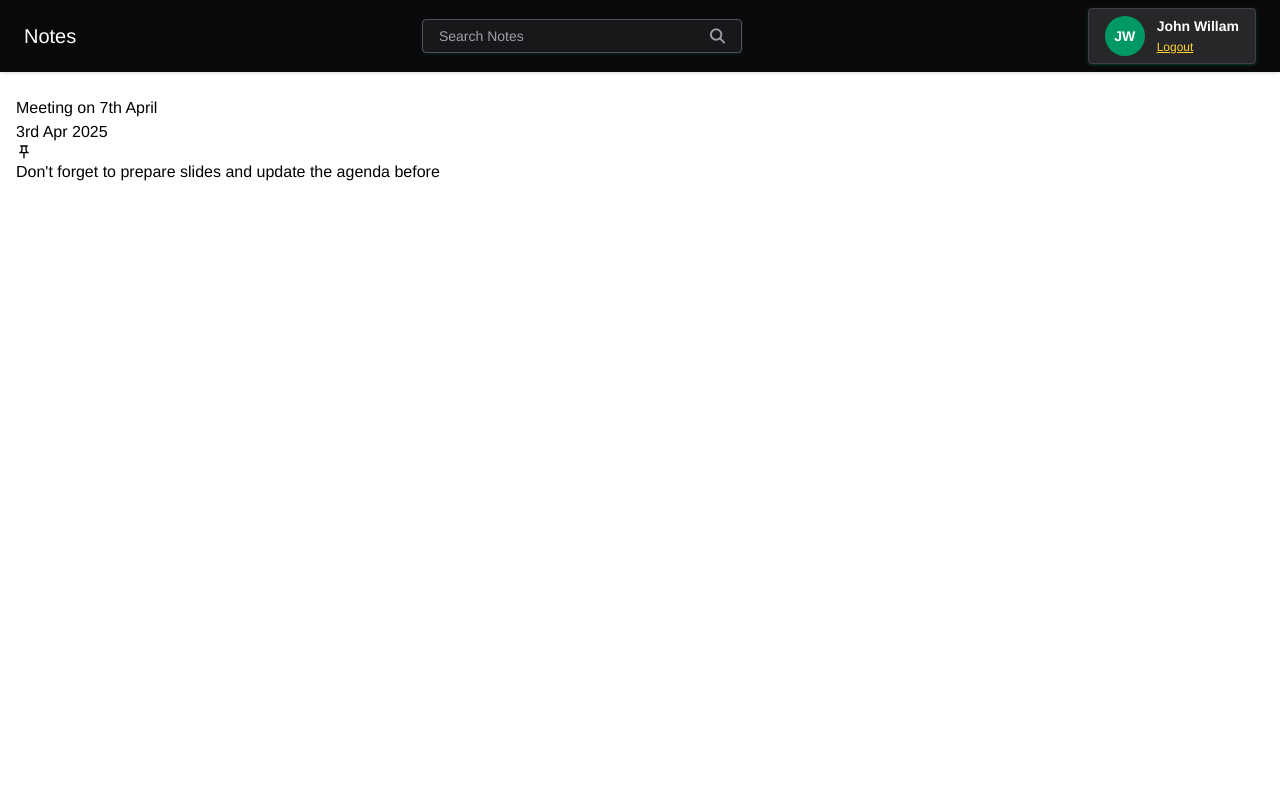
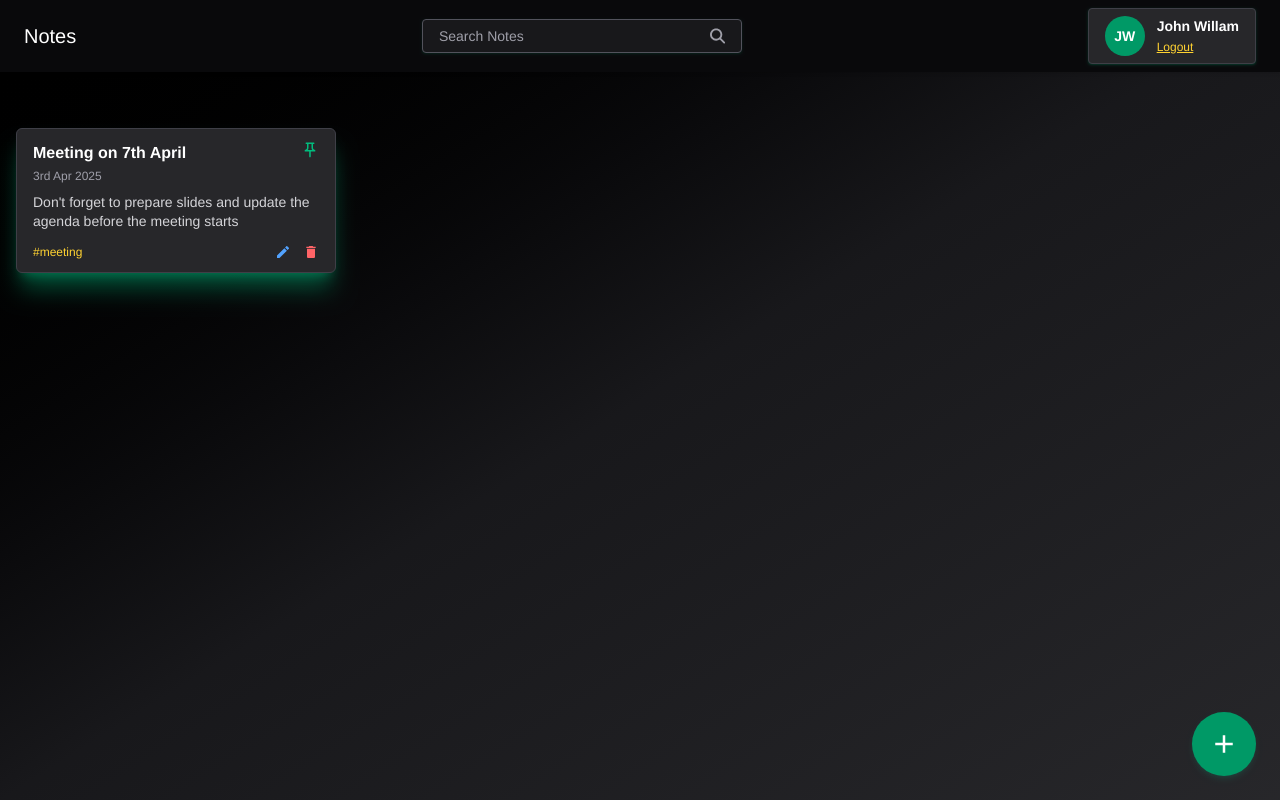
Before and after one commit to VRAJESH-31/notes-app, a React (Vite) app in the folder frontend/: page /dashboard in a window 1280 px wide. Built offline with nearby package versions, Linux system fonts and the light colour scheme.

Commit message:
added frontend updates

```diff
--- a/frontend/src/components/NoteCard.jsx
+++ b/frontend/src/components/NoteCard.jsx
@@ -1,19 +1,43 @@
-import React from 'react'
-import {MdOutlinePushPin} from "react-icons/md";
+import React from 'react';
+import { MdOutlinePushPin, MdCreate, MdDelete } from 'react-icons/md';
 
-const NoteCard = ({ title, date, content, tags, isPinned, onEdit, onDelete, onPinNote, }) => {
+const NoteCard = ({ title, date, content, tags, isPinned, onEdit, onDelete, onPinNote }) => {
     return (
-        <div>
-            <div className="">
-                <div className="">
-                    <h6 className="">{title}</h6>
-                    <span className="">{date}</span>
+        <div className="w-80 bg-zinc-800 border border-zinc-700 rounded-md shadow-xl shadow-emerald-500/40 px-4 py-3 text-white text-sm">
+            <div className="flex justify-between items-start mb-2">
+                <div>
+                    <h6 className="text-base font-semibold text-white">{title}</h6>
+                    <span className="text-xs text-zinc-400">{date}</span>
                 </div>
-                <MdOutlinePushPin className="" onClick={onPinNote}/>
+                <MdOutlinePushPin
+                    size={18}
+                    className={`cursor-pointer hover:text-emerald-400 transition ${isPinned ? 'text-emerald-500' : 'text-zinc-400'}`}
+                    onClick={onPinNote}
+                />
             </div>
-            <p className="">{content?.slice(0, 60)}</p>
+
+            <p className="text-zinc-300 mb-3 leading-snug">
+                {content?.slice(0, 80)}
+                {content?.length > 80 && "..."}
+            </p>
+
+            <div className="flex justify-between items-center">
+                <span className="text-xs text-amber-300">{tags}</span>
+                <div className="flex items-center gap-3">
+                    <MdCreate
+                        size={16}
+                        className="text-blue-400 cursor-pointer hover:text-blue-500 transition"
+                        onClick={onEdit}
+                    />
+                    <MdDelete
+                        size={16}
+                        className="text-red-400 cursor-pointer hover:text-red-500 transition"
+                        onClick={onDelete}
+                    />
+                </div>
+            </div>
         </div>
-    )
+    );
 };
 
-export default NoteCard
+export default NoteCard;
--- /dev/null
+++ b/frontend/src/pages/AddEditNotes.jsx
@@ -0,0 +1,48 @@
+import React from 'react';
+
+const AddEditNotes = () => {
+    return (
+        <div className="max-w-3xl mx-auto mt-10 bg-zinc-800 border border-zinc-700 p-6 rounded shadow-2xl shadow-emerald-500/40 text-white">
+            {/* Title Field */}
+            <div className="flex flex-col gap-2 mb-5">
+                <label className="text-sm font-medium text-zinc-300">TITLE</label>
+                <input
+                    type="text"
+                    className="text-xl bg-zinc-900 text-white border border-zinc-600 rounded px-4 py-2 focus:outline-none focus:border-emerald-500"
+                    placeholder="Go to gym"
+                />
+            </div>
+
+            {/* Content Field */}
+            <div className="flex flex-col gap-2 mb-5">
+                <label className="text-sm font-medium text-zinc-300">CONTENT</label>
+                <textarea
+                    className="bg-zinc-900 text-white border border-zinc-600 rounded px-4 py-3 focus:outline-none focus:border-emerald-500"
+                    placeholder="Write your note here..."
+                    rows={10}
+                ></textarea>
+            </div>
+
+            {/* Tags Field */}
+            <div className="flex flex-col gap-2 mb-6">
+                <label className="text-sm font-medium text-zinc-300">TAGS</label>
+                <input
+                    type="text"
+                    className="text-sm bg-zinc-900 text-white border border-zinc-600 rounded px-4 py-2 focus:outline-none focus:border-emerald-500"
+                    placeholder="#work, #important"
+                />
+            </div>
+
+            {/* Add Button */}
+            <div className="text-right">
+                <button
+                    className="w-full h-10 bg-emerald-600 text-white rounded hover:bg-emerald-500 transition shadow shadow-emerald-400/30"
+                >
+                    ADD
+                </button>
+            </div>
+        </div>
+    );
+};
+
+export default AddEditNotes;
--- a/frontend/src/pages/Home.jsx
+++ b/frontend/src/pages/Home.jsx
@@ -1,22 +1,58 @@
-import React from 'react';
+import React,{useState} from 'react';
 import Navbar from '../components/Navbar';
 import NoteCard from '../components/NoteCard';
+import { MdAdd } from 'react-icons/md';
+import AddEditNotes from './AddEditNotes';
+import Modal from "react-modal";
 
 const Home = () => {
+    const [openAddEditModal, setOpenAddEditModal] = useState({
+        isShown: false,
+        type: "add",
+        data: null,
+    });
     return (
         <>
+            <div className="min-h-screen bg-gradient-to-br from-black via-zinc-900 to-zinc-800 text-white">
                 <Navbar />
-            <div className="container mx-auto px-4 py-6">
+                <div className="container mx-auto px-4 py-6 grid grid-cols-3 gap-4 mt-8">
                     <NoteCard
                         title="Meeting on 7th April"
                         date="3rd Apr 2025"
-                    content="Don't forget to prepare slides and update the agenda before the meeting starts" tags="#meeting"
+                        content="Don't forget to prepare slides and update the agenda before the meeting starts"
+                        tags="#meeting"
                         isPinned={true}
                         onEdit={() => { }}
                         onDelete={() => { }}
                         onPinNote={() => { }}
                     />
                 </div>
+
+
+                <button
+                    className="w-16 h-16 fixed bottom-6 right-6 z-50 flex items-center justify-center rounded-full bg-emerald-600 hover:bg-emerald-500 shadow-md shadow-emerald-400/10 text-white transition duration-300"
+                    onClick={() => {
+                        setOpenAddEditModal({ isShown: true, type: "add", data: null });
+
+                    }}
+                >
+                    <MdAdd className="text-3xl" />
+                </button>
+
+                <Modal
+                    isOpen={openAddEditModal.isShown}
+                    onRequestClose={() => { }}
+                    style={{
+                        overlay: {
+                            backgroundColor: "rgba(0,0,0,0.2)",
+                        },
+                    }}
+                    contentLabel=""
+                    className="w-[40%] max-h-3/4 bg-gradient-to-br from-white via-zinc-950 to-zinc-700 rounded-md mx-auto mt-14 p-5 overflow-scroll"
+                >
+                    <AddEditNotes />
+                </Modal>
+            </div>
         </>
     );
 };
```
Lines whose indentation alone changed are shown as unchanged.
